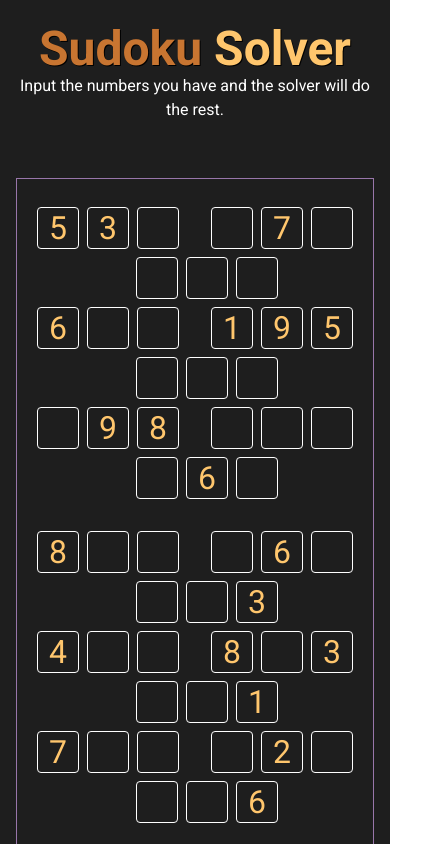
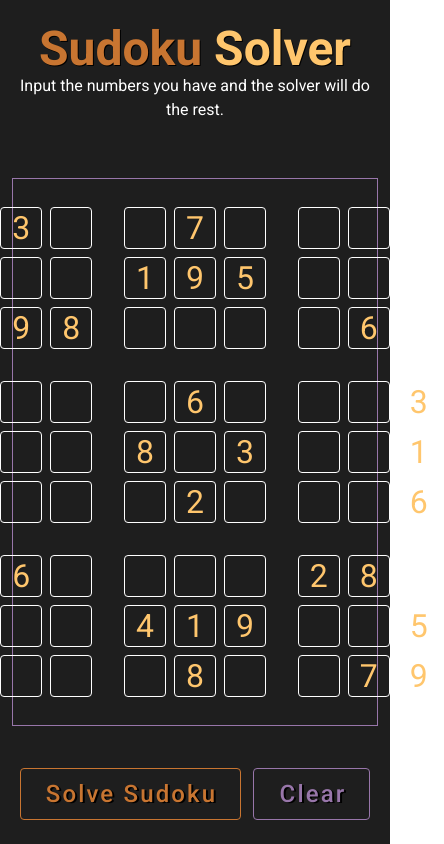
Before and after one commit to Boginn/sudoku_solver, a Vue app: page / in a window 390 px wide. Shown: the top 844 px of the page, 444 px wide, since content can reach past the window. Built offline with nearby package versions, Linux system fonts and the light colour scheme.

Commit message:
reactive for mobile test 2

```diff
--- a/src/components/Sudoku.vue
+++ b/src/components/Sudoku.vue
@@ -17,15 +17,15 @@
       </v-col>
     </v-row>
     <v-row class="text-center mt-1">
-      <v-col cols="12">
+      <v-col>
         <div class="d-flex align-center justify-center pb-5 pt-5 ">
           <v-col
             lg="6"
             sm="12"
             class="d-flex pt-6 pb-6 ma-1 align-center justify-center border"
           >
-            <div class="">
-              <div>
+            <div>
+              <div style="white-space: nowrap">
                 <span v-for="(col, index) in row1" :key="index">
                   <input
                     maxLength="1"
```
